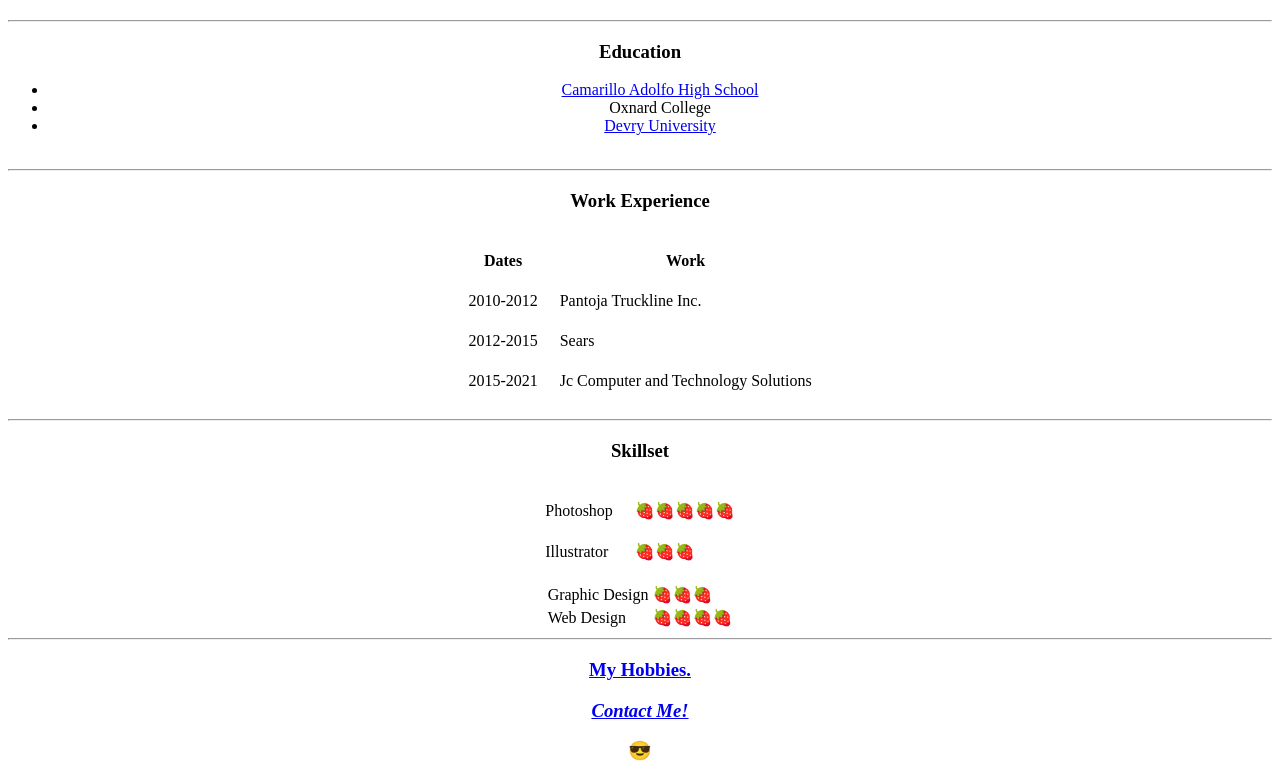
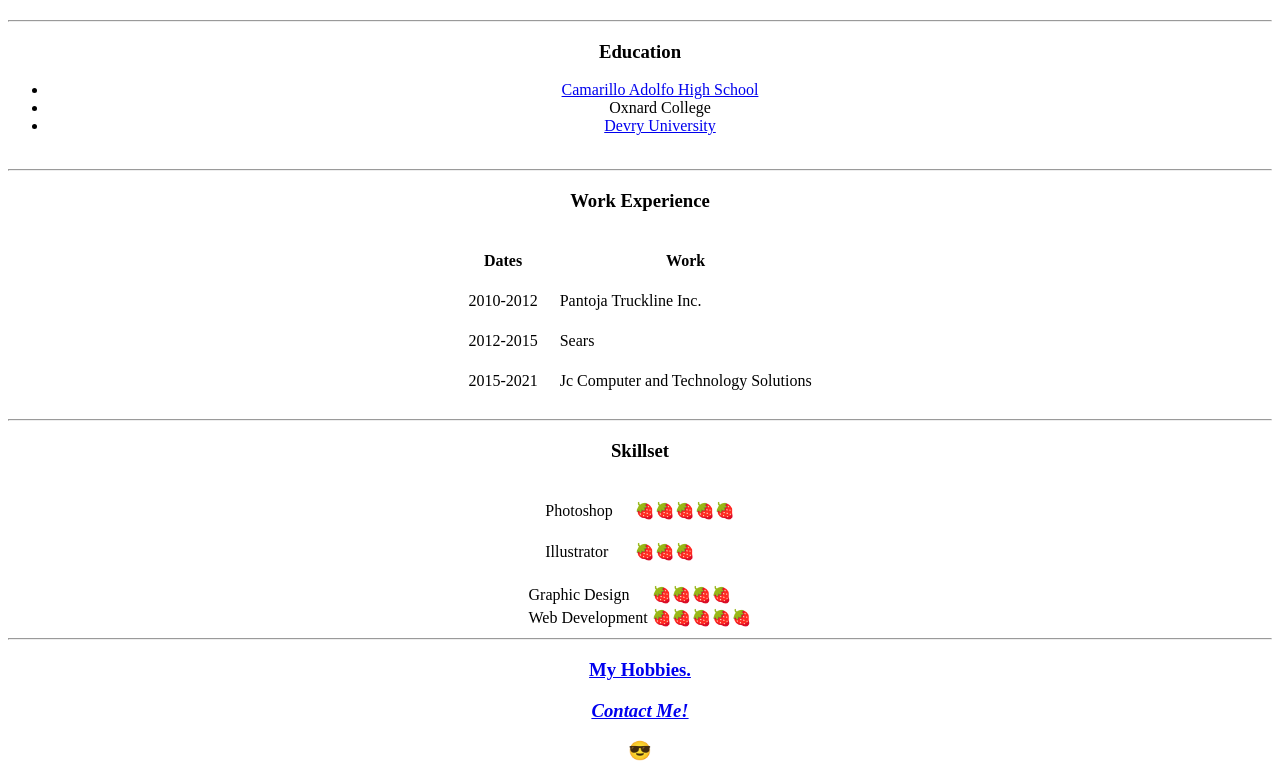
Before and after one commit to Jazsus/cv, a plain HTML site: page index.html in a window 1280 px wide. Shown: the part 492-1273 px from the top of the page. Drawn offline with Linux system fonts and the light colour scheme.

Commit message:
Update index.html

```diff
--- a/index.html
+++ b/index.html
@@ -74,16 +74,16 @@
                 <td>Illustrator</td>
                 <td>🍓🍓🍓</td>
               </tr>
-    </table>
             <table>
               <tr>
                 <td>Graphic Design</td>
-                <td>🍓🍓🍓</td>
+                <td>🍓🍓🍓🍓</td>
               </tr>
               <tr>
-                <td>Web Design</td>
-                <td>🍓🍓🍓🍓</td>
+                <td>Web Development</td>
+                <td>🍓🍓🍓🍓🍓</td>
               </tr>
+            </table>
 
     </table>
 
```
